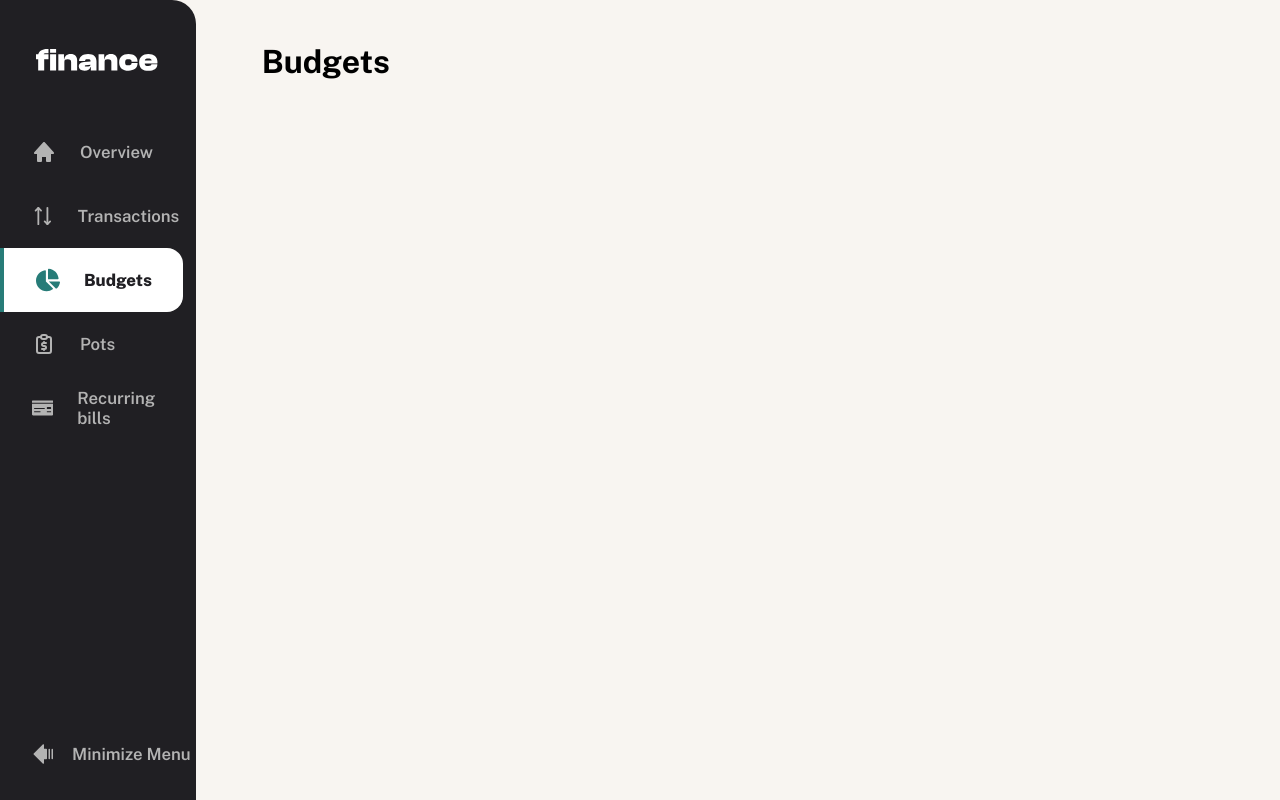
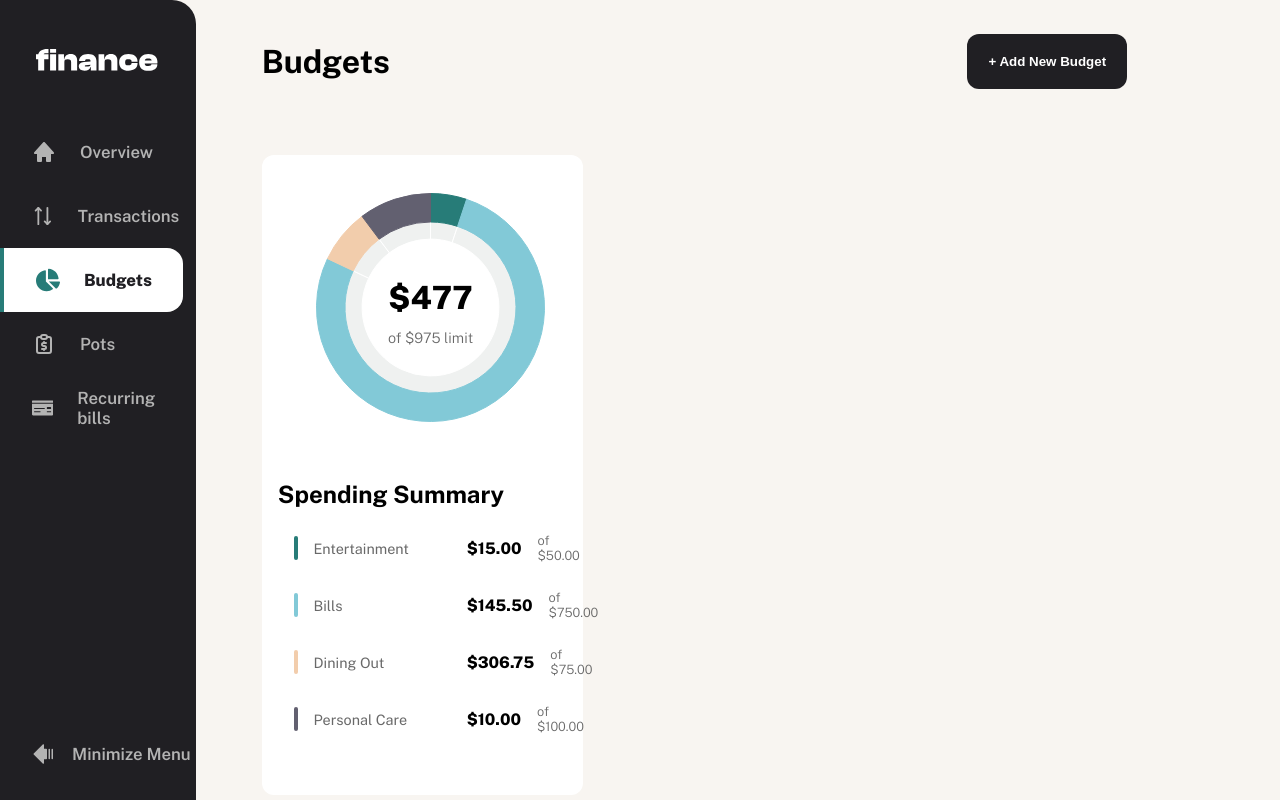
Before and after one commit to JurgenMik/FinanceApp, a React (Create React App) app: page /budgets in a window 1280 px wide. Built offline with nearby package versions, Linux system fonts and the light colour scheme.

Commit message:
FS-modified-categories-component-to-display-the-spending-summary

```diff
--- a/src/App.tsx
+++ b/src/App.tsx
@@ -107,7 +107,7 @@ function App() {
               <Routes>
                 <Route path="/" element={<Overview finances={finances} />} />
                 <Route path="/Bills" element={<Bills />} />
-                <Route path="/Budgets" element={<Budgets />} />
+                <Route path="/Budgets" element={<Budgets finances={finances} />} />
                 <Route path="/Pots" element={<Pots />} />
                 <Route path="/Transactions" element={<Transactions />} />
               </Routes>
--- a/src/components/BudgetsGlob/BudgetsGlob.tsx
+++ b/src/components/BudgetsGlob/BudgetsGlob.tsx
@@ -4,19 +4,36 @@ import Categories from '../../pages/overview/components/Categories/Categories';
 import Chart from '../Chart/Chart';
 import type { Allocations } from '../../interfaces/index';
 
-function BudgetsGlob({resources, styleProp}: Allocations | any) {
+function BudgetsGlob({resources, styleProp, page}: Allocations | any) {
+
+  const handleSubContStyleProps = (): object => {
+    return ({
+      width: page === 'budgets' ? '100%' : '',
+      height: page === 'budgets' ? '20rem' : ''
+    });
+  }
+
   return (
-    <div className="main-container-budgetsGlob"
+    <div
+      className="main-container-budgetsGlob"
       style={{flexDirection: styleProp}}
     >
-      <div className="sub-container-budgetsGlob-chart">
-        <Chart resources={resources} />
+      <div
+        className="sub-container-budgetsGlob-chart"
+        style={handleSubContStyleProps()}
+      >
+        <Chart
+          resources={resources}
+          page={page}
+        />
       </div>
       <div>
+        {page === 'budgets' ? <h2>Spending Summary</h2> : ''}
         <Categories
           resources={resources}
           styleProp={'1.5fr'}
           category={'budgets'}
+          page={page}
         />
       </div>
     </div>
--- a/src/components/Chart/Chart.tsx
+++ b/src/components/Chart/Chart.tsx
@@ -12,12 +12,12 @@ import { handleCalculateTotals } from '../../utils';
 
 ChartJS.register(ArcElement, Tooltip);
 
-function Chart({resources}: Allocations) {
+function Chart({resources, page}: Allocations | any) {
 
   const transactionsState = useSelector((state: {transactions: TransactionsState}) => state.transactions);
 
-  let bgColors: string[] = resources.map((budget) => budget.theme);
-  let budgets: number[] = resources.map((budget) => budget.maximum);
+  let bgColors: string[] = resources.map((budget: Budget) => budget.theme);
+  let budgets: number[] = resources.map((budget: Budget) => budget.maximum);
 
   const chartData = {
     datasets: [
@@ -26,14 +26,14 @@ function Chart({resources}: Allocations) {
         backgroundColor: bgColors,
         borderColor: bgColors,
         borderWidth: 1,
-        radius: '100%',
+        radius: page === 'budgets' ? '75%' : '100%',
         cutout: '50%'
       },
       {
         data: budgets,
         backgroundColor: "rgba(210, 215, 211, 0.35)",
         borderWidth: 1,
-        radius: '100%',
+        radius: page === 'budgets' ? '75%' : '100%',
         cutout: '60%'
       },
     ],
@@ -67,11 +67,38 @@ function Chart({resources}: Allocations) {
   const spendingLimit   = handleCalculateTotals(resources, 'maximum');
   const spendingSummary = handleCalcSpendingSummary();
 
+  const handleLimitStyleProps = (): object => {
+    return ({
+      top: page === 'budgets' ? '5.75rem' : '',
+      fontSize: page === 'budgets' ? '2rem' : '',
+    });
+  }
+
+  const handleTotalLimitStyleProps = (): object => {
+    return ({
+      top: page === 'budgets' ? '10rem' : '',
+      fontSize: page === 'budgets' ? '0.90rem' : '',
+    });
+  }
+
   return (
     <>
-      <p id="limit">${spendingSummary}</p>
-      <p id="limitTotal">of ${spendingLimit} limit</p>
-      <Doughnut data={chartData} options={chartOptions} />
+      <p
+        id="limit"
+        style={handleLimitStyleProps()}
+      >
+        ${spendingSummary}
+      </p>
+      <p
+        id="limitTotal"
+        style={handleTotalLimitStyleProps()}
+      >
+        of ${spendingLimit} limit
+      </p>
+      <Doughnut
+        data={chartData}
+        options={chartOptions}
+      />
     </>
   );
 }
--- a/src/pages/budgets/Budgets.scss
+++ b/src/pages/budgets/Budgets.scss
@@ -0,0 +1,47 @@
+@import '../../variables/variables.scss';
+
+.main-container-bud-budgets {
+    width: 100%;
+    height: 100%;
+    overflow: scroll;
+
+    .sub-container-bud-heading {
+        width: 85%;
+        display: flex;
+        justify-content: space-between;
+        align-items: center;
+
+        button {
+           width: 10rem;
+           padding: 1.25rem;
+           border-radius: 0.75rem;
+           border: none;
+           background-color: $DarkGrey;
+           color: $White;
+           font-weight: 600;
+           cursor: pointer;
+
+           &:hover {
+                background-color: $LightGrey;
+                color: $White;
+           }
+        }
+    }
+
+    .sub-container-bud-budgets {
+        width: 100%;
+        height: 100%;
+        margin-top: 2rem;
+        display: grid;
+        grid-template-columns: 30% 60%;
+        gap: 6rem;
+
+        .spending-summary {
+            width: 100%;
+            height: 40rem;
+            background-color: $White;
+            border-radius: 0.75rem;
+            padding-left: 1rem;
+        }
+    }
+}
--- a/src/pages/budgets/Budgets.tsx
+++ b/src/pages/budgets/Budgets.tsx
@@ -1,12 +1,31 @@
 import React from 'react';
 import './Budgets.scss';
+import BudgetsGlob from '../../components/BudgetsGlob/BudgetsGlob';
+import type { FinanceProps } from '../../interfaces/index';
 
-function Budgets() {
+function Budgets({finances}: FinanceProps | any) {
   return (
-    <div className="main">
-      <h1 id="heading">
-        Budgets
-      </h1>
+    <div className="main-container-bud-budgets">
+      <div className="sub-container-bud-heading">
+        <h1 id="heading">
+          Budgets
+        </h1>
+        <button
+          type="button"
+          onClick={() => ""}
+        >
+          + Add New Budget
+        </button>
+      </div>
+      <div className="sub-container-bud-budgets">
+        <span className="spending-summary">
+          <BudgetsGlob
+            resources={finances.budgets}
+            styleProp={'column'}
+            page={'budgets'}
+          />
+        </span>
+      </div>
     </div>
   );
 }
--- a/src/pages/overview/components/Budgets/Budgets.tsx
+++ b/src/pages/overview/components/Budgets/Budgets.tsx
@@ -15,6 +15,7 @@ function Budgets({resources}: Allocations) {
       <BudgetsGlob
         resources={resources}
         styleProp={'row'}
+        page={''}
       />
     </div>
   );
--- a/src/pages/overview/components/Categories/Categories.scss
+++ b/src/pages/overview/components/Categories/Categories.scss
@@ -10,7 +10,7 @@
     row-gap: 1rem;
     margin-left: 1rem;
 
-    .container-category {
+    .container-category, .container-category-budgets {
         width: 100%;
         height: 3rem;
         display: flex;
@@ -34,4 +34,35 @@
           font-weight: 800;
         }
       }
+
+    .container-category-budgets {
+        height: 1.5rem;
+
+        .category-details {
+            width: 100%;
+            display: flex;
+            align-items: center;
+            justify-content: space-between;
+
+            #heading-cat {
+                font-size: 0.90rem;
+                margin-top: 1rem;
             }
+
+            .summary {
+                width: 40%;
+                display: flex;
+                justify-content: space-evenly;
+                align-items: center;
+
+              #summary-total {
+                  width: 5rem;
+                  color: $MedGrey;
+                  font-weight: 300;
+                  font-size: 0.80rem;
+                  margin-left: 1rem;
+              }
+           }
+        }
+    }
+}
--- a/src/pages/overview/components/Categories/Categories.tsx
+++ b/src/pages/overview/components/Categories/Categories.tsx
@@ -1,39 +1,109 @@
 import React from 'react';
 import './Categories.scss';
-import type { Savings, Pot, Allocations} from '../../../../interfaces/index';
+import { useSelector } from 'react-redux';
+import type {
+  Savings,
+  Pot,
+  Allocations,
+  TransactionsState,
+  Budget
+} from '../../../../interfaces/index';
+import { handleCalculateTotals } from '../../../../utils';
 
-function Categories({resources, styleProp, category}: Savings | any) {
+function Categories({resources, styleProp, category, page}: Savings | any) {
+
+  const transactionsState = useSelector((state: {transactions: TransactionsState}) => state.transactions);
 
   let showLimited = resources;
 
-  if (category === 'pots') { showLimited = resources.slice(0, resources.length -1); }
+  if (category === 'pots') { showLimited = resources.slice(0, 4); }
 
+  const handleOverviewCategories = () => {
     return (
-    <div className="main-container-categories"
-      style={{gridTemplateColumns: styleProp}}
+      <>
+        {showLimited.map((resource: Pot | Allocations | any) => (
+          <div
+            className="container-category"
+            key={category === 'pots' ? resource.name : resource.category}
           >
-      {showLimited.map((resource: Pot | Allocations | any) => (
-        <div className="container-category" key={category === 'pots' ? resource.name : resource.category}>
             <span
               id="theme"
               style={{backgroundColor: resource.theme}}
             />
             <div>
-            {category === 'pots'
-              ?
+              {category === 'pots' ? (
                 <>
                   <p id="heading-cat">{resource.name}</p>
                   <p>${resource.total}</p>
                 </>
-              :
+              ) : (
                 <>
                   <p id="heading-cat">{resource.category}</p>
-                  <p>${(resource.maximum.toFixed(2))}</p>
+                  <p>${resource.maximum.toFixed(2)}</p>
                 </>
-            }
+              )}
             </div>
           </div>
         ))}
+      </>
+    );
+  }
+
+  const handleBudgetsCategories = () => {
+    return (
+      <>
+        {showLimited.map((resource: Allocations | any) => (
+          <div
+            className="container-category-budgets"
+            key={resource.category}
+          >
+            <span
+              id="theme"
+              style={{backgroundColor: resource.theme}}
+            />
+            <div className="category-details">
+              <p id="heading-cat">{resource.category}</p>
+              <div className="summary">
+                <p>${handleSpendingByCategory(resource.category)}</p>
+                <p id="summary-total">of ${resource.maximum.toFixed(2)}</p>
+              </div>
+            </div>
+          </div>
+        ))}
+      </>
+    );
+  }
+
+  const handleSpendingByCategory = (category: string): string => {
+    const targetMonth = 7;
+    const startDate   = new Date(2024, targetMonth - 1, 2);
+    const endDate     = new Date(2024, targetMonth, 31);
+
+    const recentSpendings = transactionsState.transactions.filter((transaction) => {
+      const transactionDate = new Date(transaction.date);
+
+      return transactionDate >= startDate     &&
+             transactionDate <= endDate       &&
+             transaction.category == category &&
+             !transaction.recurring;
+    });
+
+    return Math.abs(handleCalculateTotals(recentSpendings, "amount")).toFixed(2);
+  }
+
+  const handleMainContStyleProps = (): object => {
+    return ({
+      gridTemplateColumns: styleProp,
+      width: page === 'budgets' ? '90%' : '50%'
+    });
+  }
+
+  return (
+    <div
+      className="main-container-categories"
+      style={handleMainContStyleProps()}
+    >
+      {page === 'budgets' ? handleBudgetsCategories() : handleOverviewCategories()}
     </div>
   );
 }
```
Lines whose indentation alone changed are shown as unchanged.
